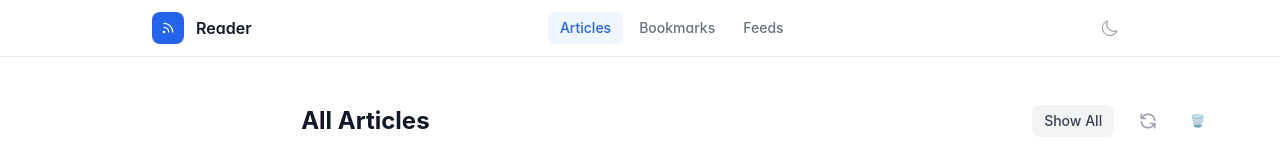
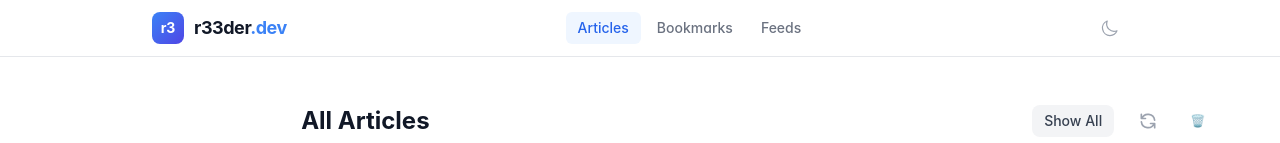
Before and after one commit to kevinawood/cursor-playground, a Vue app in the folder projects/rss-reader/frontend/: page / in a window 1280 px wide. Shown: the top 143 px of the page. Built offline with nearby package versions, Linux system fonts and the light colour scheme; no server answers.

Commit message:
feat: Update branding to r33der.dev with modern logo

```diff
--- a/projects/rss-reader/frontend/src/App.vue
+++ b/projects/rss-reader/frontend/src/App.vue
@@ -6,13 +6,17 @@
       <div class="max-w-5xl mx-auto px-6">
         <div class="flex justify-between h-14">
           <div class="flex items-center">
-            <router-link to="/" class="flex items-center space-x-3">
-              <div class="w-8 h-8 rounded-lg flex items-center justify-center bg-blue-600">
-                <svg class="w-4 h-4 text-white" fill="none" stroke="currentColor" viewBox="0 0 24 24">
-                  <path stroke-linecap="round" stroke-linejoin="round" stroke-width="2" d="M6 5c7.18 0 13 5.82 13 13M6 11a7 7 0 017 7m-6 0a1 1 0 11-2 0 1 1 0 012 0z"></path>
-                </svg>
+            <router-link to="/" class="flex items-center space-x-2.5 group">
+              <!-- Modern geometric logo -->
+              <div class="relative w-8 h-8">
+                <div class="absolute inset-0 bg-gradient-to-br from-blue-500 to-indigo-600 rounded-lg transform group-hover:scale-105 transition-transform"></div>
+                <div class="absolute inset-0 flex items-center justify-center">
+                  <span class="text-white font-bold text-sm">r3</span>
+                </div>
               </div>
-              <span class="text-base font-semibold" :class="darkMode ? 'text-white' : 'text-gray-900'">Reader</span>
+              <span class="text-lg font-bold tracking-tight" :class="darkMode ? 'text-white' : 'text-gray-900'">
+                r33der<span class="text-blue-500">.dev</span>
+              </span>
             </router-link>
           </div>
 
```
